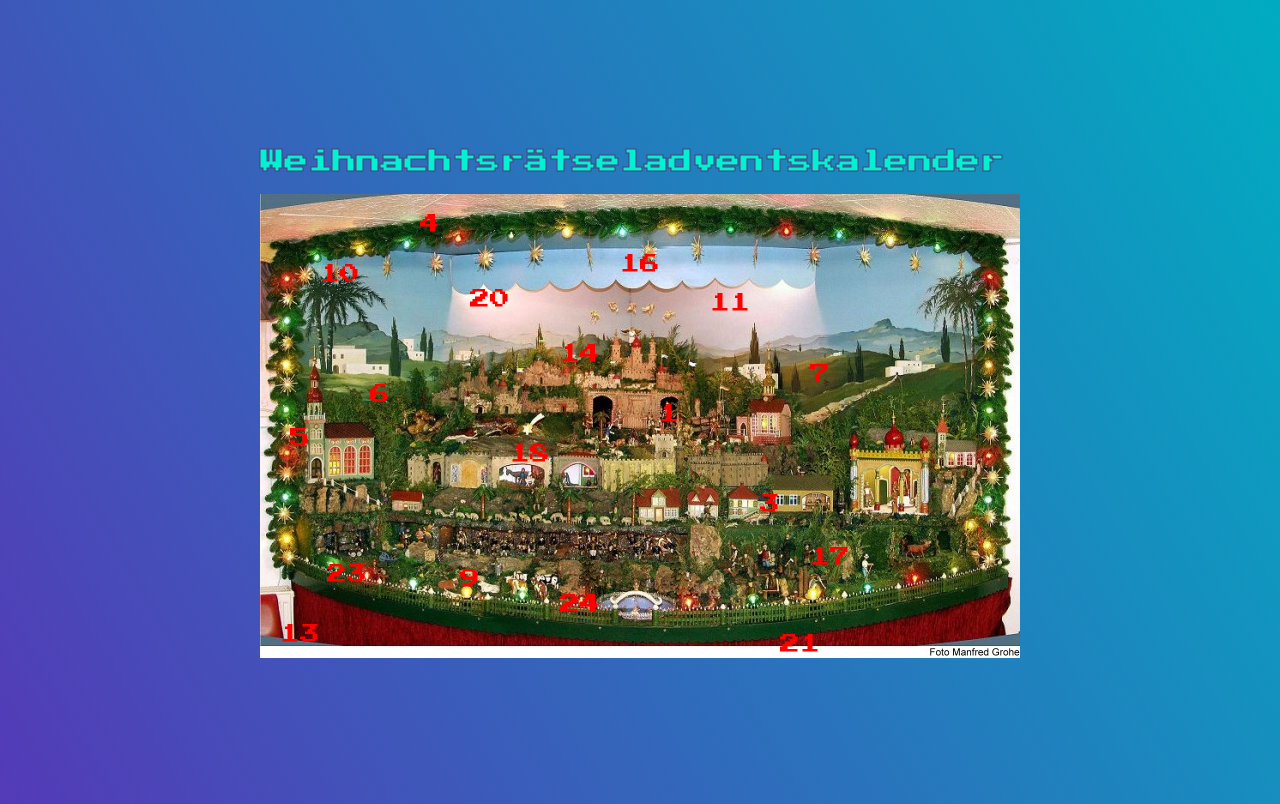
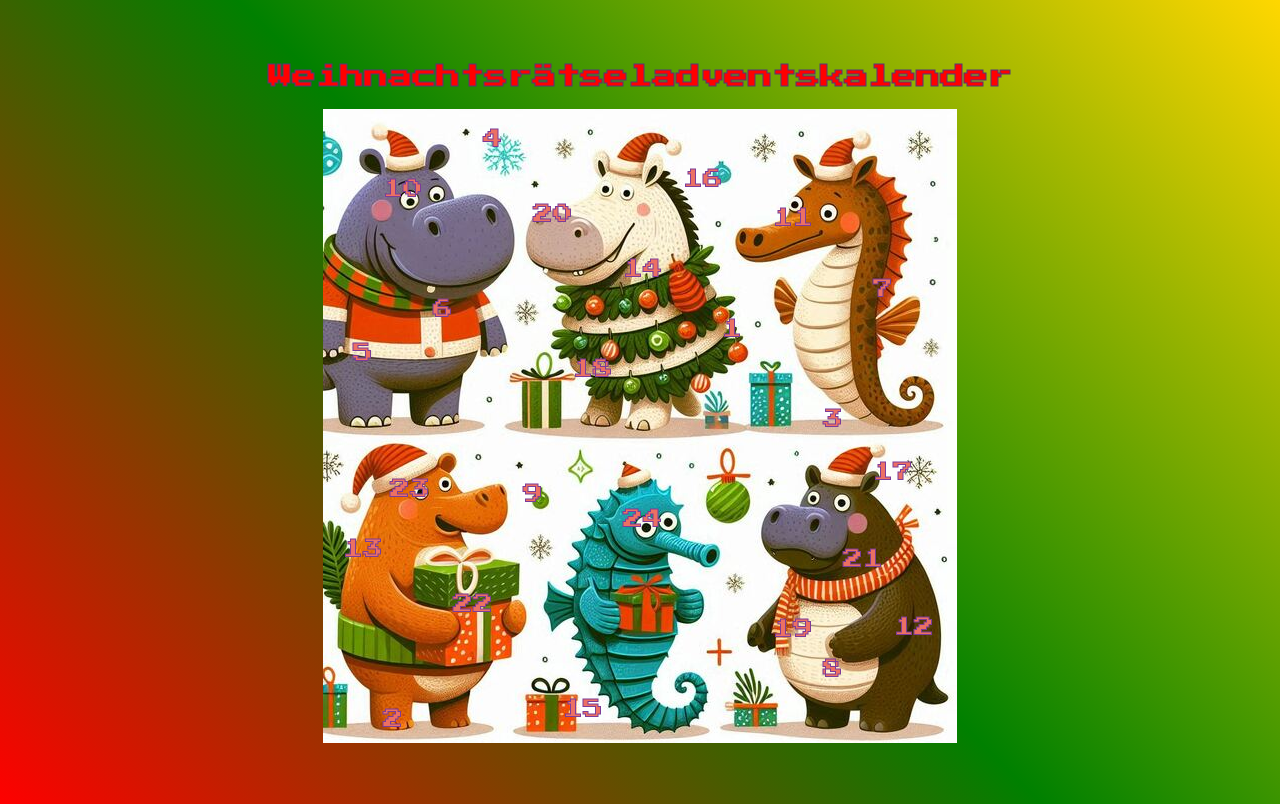
Before and after one commit to the-langster/EKalender24, a plain HTML site: page index.html in a window 1280 px wide. Drawn offline with nearby package versions, Linux system fonts and the light colour scheme.

Commit message:
background changes

```diff
--- a/index.html
+++ b/index.html
@@ -18,7 +18,7 @@
             align-items: center;
             height: 100vh;
             margin: 2px;
-			background: linear-gradient(60deg, rgba(84,58,183,1) 0%, rgba(0,172,193,1) 100%);
+            background: linear-gradient(45deg, #ff0000, #008000, #ffd700);
             font-family: 'Press Start 2P', cursive;
         }
 
@@ -93,9 +93,10 @@
         /* Additional style for number overlays */
         .number-overlay {
             position: absolute;
-            color: red;
+            color:    #ec7063   ; -webkit-text-stroke: 1px rgba( 125, 60, 152,1);
             font-size: 20px;
             cursor: pointer;
+
         }
 
 
@@ -118,40 +119,40 @@
     <script src="script.js"></script>
 
     <article>
-        <h1 style="color: rgba(0,242,211,1); -webkit-text-stroke: 1px rgba(80,58,120,1);" >Weihnachtsrätseladventskalender</h1>
+        <h1 style="color: #ff0000; -webkit-text-stroke: 1px rgba(80,58,120,1);" >Weihnachtsrätseladventskalender</h1>
 
         <div id="calendar"></div>
         <div id="feedback"></div>
 
         <!-- Single image with number overlays; img is 634 x 634 -->
-        <div id="imageContainer" style="position: relative; display: inline-block; overflow: auto; ">
-            <img src="sounds/test.jpg" alt="Advent Calendar" id="adventCal">
+        <div id="imageContainer" style="position: relative; display: inline-block; overflow: auto;left: 55px; ">
+            <img src="sounds/windows4small.jpg" alt="Advent Calendar" id="adventCal">
             <!-- Number overlays -->
 
-          <div class="number-overlay" data-number="1" data-type="baby" data-trivia="head_elli_ari.jpg" data-memo="" style="top: 210px; left: 399px;">1</div>
-          <div class="number-overlay" data-number="2" data-type="baby" data-trivia="excited.jpg" data-memo="elli_vogelschrei" style="top: 600px; left: 60px;">2</div>
-          <div class="number-overlay" data-number="3" data-type="bird" data-trivia="https://piped.kavin.rocks/watch?v=gZrXDCv5OXg" style="top: 300px; left: 500px;">3</div>
-          <div class="number-overlay" data-number="4" data-type="baby" data-trivia="elli_verbrecher.jpg" style="top: 20px; left: 160px;">4</div>
-          <div class="number-overlay" data-number="5" data-type="bird" data-trivia="https://piped.kavin.rocks/watch?v=VGj-k8op7i8" style="top: 234px; left: 30px;">5</div>
-          <div class="number-overlay" data-number="6" data-type="baby" data-trivia="elli_drauss.jpg" data-memo="elli_prust" style="top: 190px; left: 110px;">6</div>
-          <div class="number-overlay" data-number="7" data-type="baby" data-trivia="elli_leipzsch.jpg" data-memo="" style="top: 170px; left: 550px;">7</div>
-          <div class="number-overlay" data-number="8" data-type="baby" data-trivia="bluh.jpg" data-memo="katzenbrr" style="top: 550px; left: 500px;">8</div>
-          <div class="number-overlay" data-number="9" data-type="bird" data-trivia="https://piped.kavin.rocks/watch?v=vll33KEoCcc" data-memo="" style="top: 375px; left: 200px;">9</div>
-          <div class="number-overlay" data-number="10" data-type="bird" data-trivia="https://piped.kavin.rocks/watch?v=8i40lc9et_Y" data-memo="löwenbaby" style="top: 70px; left: 60px;">10</div>
-          <div class="number-overlay" data-number="11" data-type="baby" data-trivia="wbaum.jpg" data-memo="elli_cbfunk" style="top: 99px; left: 450px;">11</div>
-          <div class="number-overlay" data-number="12" data-type="baby" data-trivia="elli_wein.jpg" data-memo="elli_katzenjammer" style="top: 508px; left: 571px;">12</div>
-          <div class="number-overlay" data-number="13" data-type="baby" data-trivia="elli_lachen.jpg" data-memo="" style="top: 430px; left: 20px;">13</div>
-          <div class="number-overlay" data-number="14" data-type="bird" data-trivia="https://piped.kavin.rocks/watch?v=7X8k6REbtzo" data-memo="" style="top: 150px; left: 300px;">14</div>
-          <div class="number-overlay" data-number="15" data-type="bird" data-trivia="https://piped.kavin.rocks/watch?v=SXaIVDX44eE" data-memo="parrot crying" style="top:590px; left: 240px;">15</div>
-          <div class="number-overlay" data-number="16" data-type="baby" data-trivia="strichmund.jpg" data-memo="lalala" style="top: 60px; left: 360px;">16</div>
-          <div class="number-overlay" data-number="17" data-type="baby" data-trivia="elli_ess.jpg" data-memo="" style="top: 353px; left: 550px;">17</div>
-          <div class="number-overlay" data-number="18" data-type="baby" data-trivia="elli_schnarch.jpg" data-memo="qua qua" style="top: 250px; left: 250px;">18</div>
-          <div class="number-overlay" data-number="19" data-type="baby" data-trivia="elli_arbeiten.jpg" data-memo="arbeitsgeräusch" style="top: 510px; left: 450px;">19</div>
-          <div class="number-overlay" data-number="20" data-type="bird" data-trivia="https://piped.kavin.rocks/watch?v=zvZ6AdThEQ4&t=300s" data-memo="" style="top: 95px; left: 210px;">20</div>
-          <div class="number-overlay" data-number="21" data-type="baby" data-trivia="elli_schuessel.jpg" data-memo="uuu" style="top: 440px; left: 520px;">21</div>
-          <div class="number-overlay" data-number="22" data-type="baby" data-trivia="winterschlaf.jpg" data-memo="babamama" style="top: 485px; left: 130px;">22</div>
-          <div class="number-overlay" data-number="23" data-type="bird" data-trivia="https://piped.kavin.rocks/watch?v=VsM3UHazC0Q" data-memo="ren" style="top: 370px; left: 67px;">23</div>
-          <div class="number-overlay" data-number="24" data-type="baby" data-trivia="elli_finale.jpg" data-memo="elli_lachen1" style="top: 400px; left: 300px;">24</div>
+          <div class="number-overlay" data-number="1"  style="top: 210px; left: 399px;">1</div>
+          <div class="number-overlay" data-number="2" style="top: 600px; left: 60px;">2</div>
+          <div class="number-overlay" data-number="3"  style="top: 300px; left: 500px;">3</div>
+          <div class="number-overlay" data-number="4" style="top: 20px; left: 160px;">4</div>
+          <div class="number-overlay" data-number="5"  style="top: 234px; left: 30px;">5</div>
+          <div class="number-overlay" data-number="6"  style="top: 190px; left: 110px;">6</div>
+          <div class="number-overlay" data-number="7"  style="top: 170px; left: 550px;">7</div>
+          <div class="number-overlay" data-number="8"  style="top: 550px; left: 500px;">8</div>
+          <div class="number-overlay" data-number="9"  style="top: 375px; left: 200px;">9</div>
+          <div class="number-overlay" data-number="10" style="top: 70px; left: 60px;">10</div>
+          <div class="number-overlay" data-number="11" style="top: 99px; left: 450px;">11</div>
+          <div class="number-overlay" data-number="12" style="top: 508px; left: 571px;">12</div>
+          <div class="number-overlay" data-number="13"  style="top: 430px; left: 20px;">13</div>
+          <div class="number-overlay" data-number="14"  style="top: 150px; left: 300px;">14</div>
+          <div class="number-overlay" data-number="15"  style="top:590px; left: 240px;">15</div>
+          <div class="number-overlay" data-number="16"  style="top: 60px; left: 360px;">16</div>
+          <div class="number-overlay" data-number="17"  style="top: 353px; left: 550px;">17</div>
+          <div class="number-overlay" data-number="18"  style="top: 250px; left: 250px;">18</div>
+          <div class="number-overlay" data-number="19"  style="top: 510px; left: 450px;">19</div>
+          <div class="number-overlay" data-number="20"  style="top: 95px; left: 210px;">20</div>
+          <div class="number-overlay" data-number="21"  style="top: 440px; left: 520px;">21</div>
+          <div class="number-overlay" data-number="22"  style="top: 485px; left: 130px;">22</div>
+          <div class="number-overlay" data-number="23"  style="top: 370px; left: 67px;">23</div>
+          <div class="number-overlay" data-number="24" style="top: 400px; left: 300px;">24</div>
 
         </div>
 
```
Also changed, not shown: sounds/dalle1.webp (added), sounds/dalle2.webp (added), sounds/windows1.jpeg (added), sounds/windows1small.jpg (added), sounds/windows2.jpeg (added), sounds/windows2small.jpg (added), sounds/windows3.jpeg (added), sounds/windows3small.jpg (added), sounds/windows4.jpeg (added), sounds/windows4small.jpg (added).
